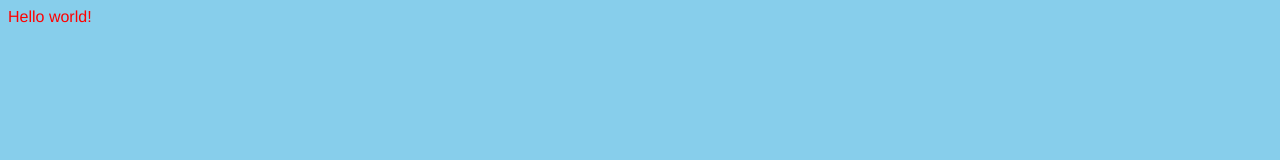
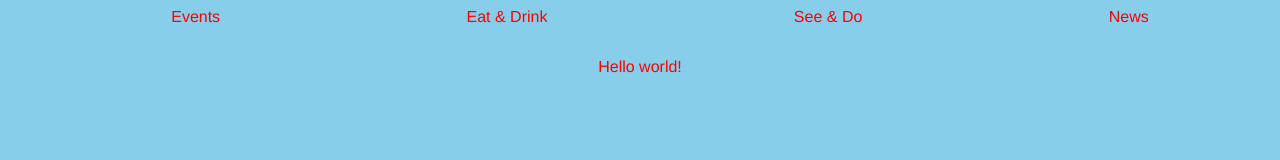
Before and after one commit to PhilipEskins/state-beach, a website built with webpack: page src/index.html in a window 1280 px wide. Built offline with nearby package versions, Linux system fonts and the light colour scheme.

Commit message:
start on state beach website

```diff
--- a/src/index.html
+++ b/src/index.html
@@ -2,6 +2,18 @@
   <head>
   </head>
   <body>
-    <div>Hello world!</div>
+    <nav>
+      <div class="navbar">
+        <ul>
+          <li>Events</li>
+          <li>Eat & Drink</li>
+          <li>See & Do</li>
+          <li>News</li>
+        </ul>
+      </div>
+    </nav>
+    <div class="welcome">
+      <p>Hello world!</p>
+    </div>
   </body>
 </html>
--- a/src/sass/styles.scss
+++ b/src/sass/styles.scss
@@ -6,3 +6,19 @@ body {
   color: $primary-font-color;
   background-color: skyblue;
 }
+
+.navbar {
+  ul {
+    display: flex;
+    flex-direction: row;
+    justify-content: space-around;
+    li {
+      display: flex;
+    }
+  }
+}
+
+.welcome {
+  display: flex;
+  justify-content: center;
+}
```
